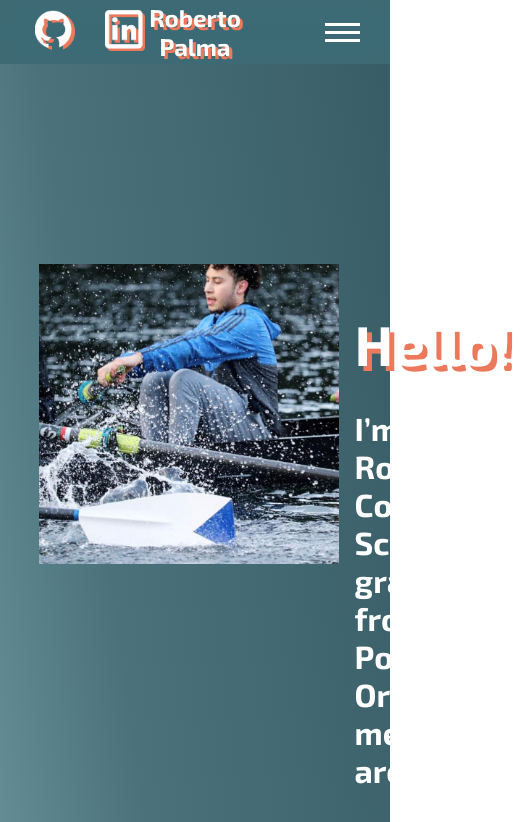
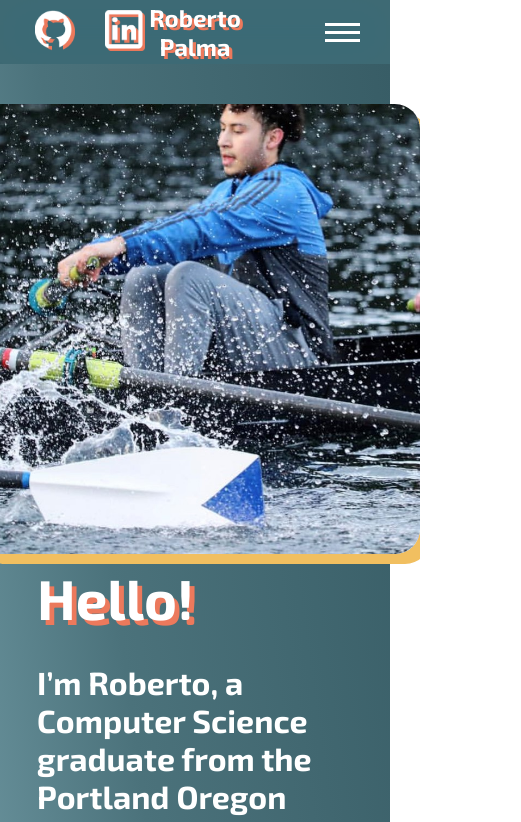
Before and after one commit to kneetoe/robertoepalma.com, a Next.js app: page /about in a window 390 px wide. Shown: the top 822 px of the page, 521 px wide, since content can reach past the window. Built offline with nearby package versions, Linux system fonts and the light colour scheme.

Commit message:
Title finished

```diff
--- a/pages/about.js
+++ b/pages/about.js
@@ -16,7 +16,7 @@ const about = () => {
 
         <div className={aboutStyle.tContainer}>
             <img src='/images/rowingme.jpg'></img>
-            <div className={aboutStyle.tText}>
+            <div className={aboutStyle.tText + " " + aboutStyle.slidein} >
                 <h2>Hello!</h2>
 
                 <div className={aboutStyle.subtitle}>
--- a/styles/About.module.scss
+++ b/styles/About.module.scss
@@ -31,12 +31,16 @@
 
             img {
                 height: 500px;
+                border-radius: 25px;
+                box-shadow: 10px 10px 0px #F1BF60;
             }
 
 
             .tText {
                 margin-left: 5%;
                 display: block;
+                animation-name: slidein;
+                animation-duration: 2s;
 
 
 
@@ -72,12 +76,14 @@
     .pageBody {
         .tBlock {
             .tContainer {
+                padding-top: 100px;
 
                 max-width: auto;
                 width: 80%;
+                align-items: center;
 
                 img {
-                    height: 300px;
+                    height: 350px;
                 }
 
             }
@@ -86,3 +92,63 @@
 
 
 }
+
+@media screen and (max-width:1280px) {
+    .pageBody {
+        .tBlock {
+            .tContainer {
+                padding-top: 100px;
+
+                max-width: auto;
+                width: 80%;
+                align-items: center;
+
+                img {
+                    height: 350px;
+                }
+
+            }
+        }
+    }
+
+
+}
+
+@media screen and (max-width:958px) {
+    .pageBody {
+        .tBlock {
+            .tContainer {
+                flex-direction: column;
+                padding-top: 40px;
+
+                max-width: auto;
+                width: 90%;
+                justify-content: flex-start;
+
+                img {
+                    height: 450px;
+                    border-radius: 25px;
+                    box-shadow: 10px 10px 0px #F1BF60;
+                }
+                h2 {
+                    margin-top: 10px;
+                }
+
+            }
+        }
+    }
+
+
+}
+
+@keyframes slidein {
+    from {
+      transform: translateY(-50px);
+      opacity:(0%);
+    }
+
+    to {
+      transform: translateY(0);
+      opacity:(100%);
+    }
+  }
```
